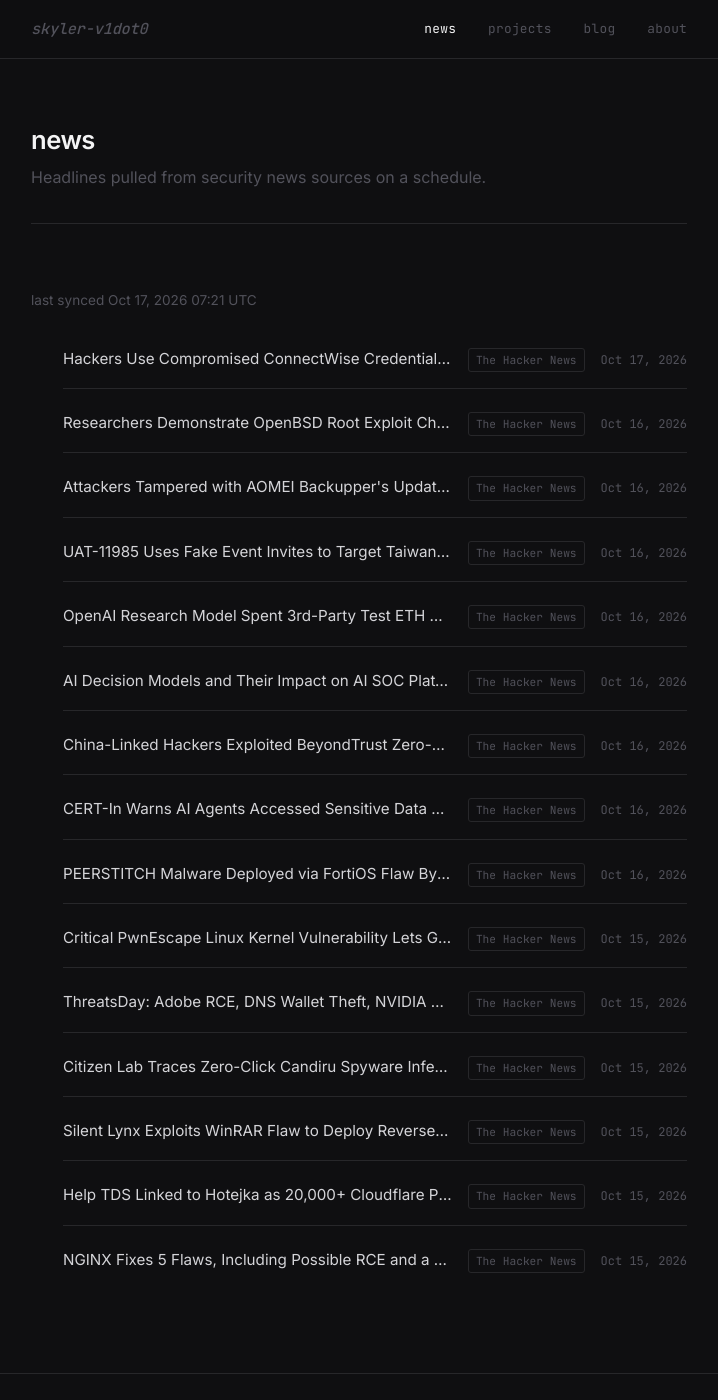
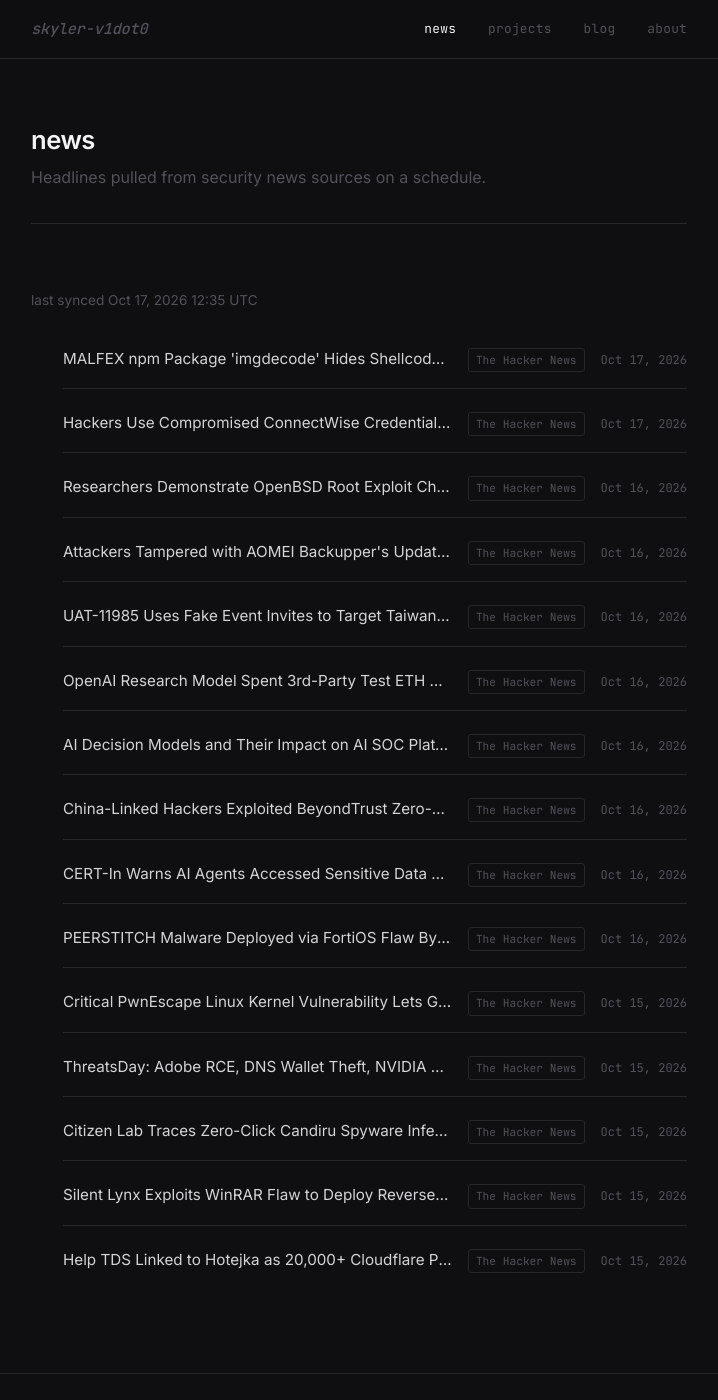
Before and after one commit to skyler-v1dot0/personal-site, a Jekyll site: the page built from news.html, in a window 1280 px wide and 1400 px high. Shown: the whole window, without its empty margins (281-999 px from the left). Built offline with Jekyll 4.4.1, drawn with Linux system fonts in a browser that asks for light colours.

Commit message:
chore: sync news feed [skip ci]

```diff
--- a/_data/news.yml
+++ b/_data/news.yml
@@ -1,6 +1,10 @@
 ---
-updated_at: '2026-10-17T07:21:28Z'
+updated_at: '2026-10-17T12:35:52Z'
 items:
+- title: MALFEX npm Package 'imgdecode' Hides Shellcode Loader in Windows Native Addon
+  url: https://thehackernews.com/2026/10/malfex-npm-package-imgdecode-hides.html
+  source: The Hacker News
+  published: '2026-10-17T11:11:56Z'
 - title: Hackers Use Compromised ConnectWise Credential to Sign In to 173 Microsoft
     365 Tenants
   url: https://thehackernews.com/2026/10/hackers-use-compromised-connectwise.html
@@ -69,8 +73,3 @@ items:
   url: https://thehackernews.com/2026/10/help-tds-linked-to-hotejka-as-20000.html
   source: The Hacker News
   published: '2026-10-15T14:11:36Z'
-- title: NGINX Fixes 5 Flaws, Including Possible RCE and a TLS Bug That May Skip Client-Cert
-    Checks
-  url: https://thehackernews.com/2026/10/nginx-fixes-5-flaws-including-possible.html
-  source: The Hacker News
-  published: '2026-10-15T12:58:05Z'
```
